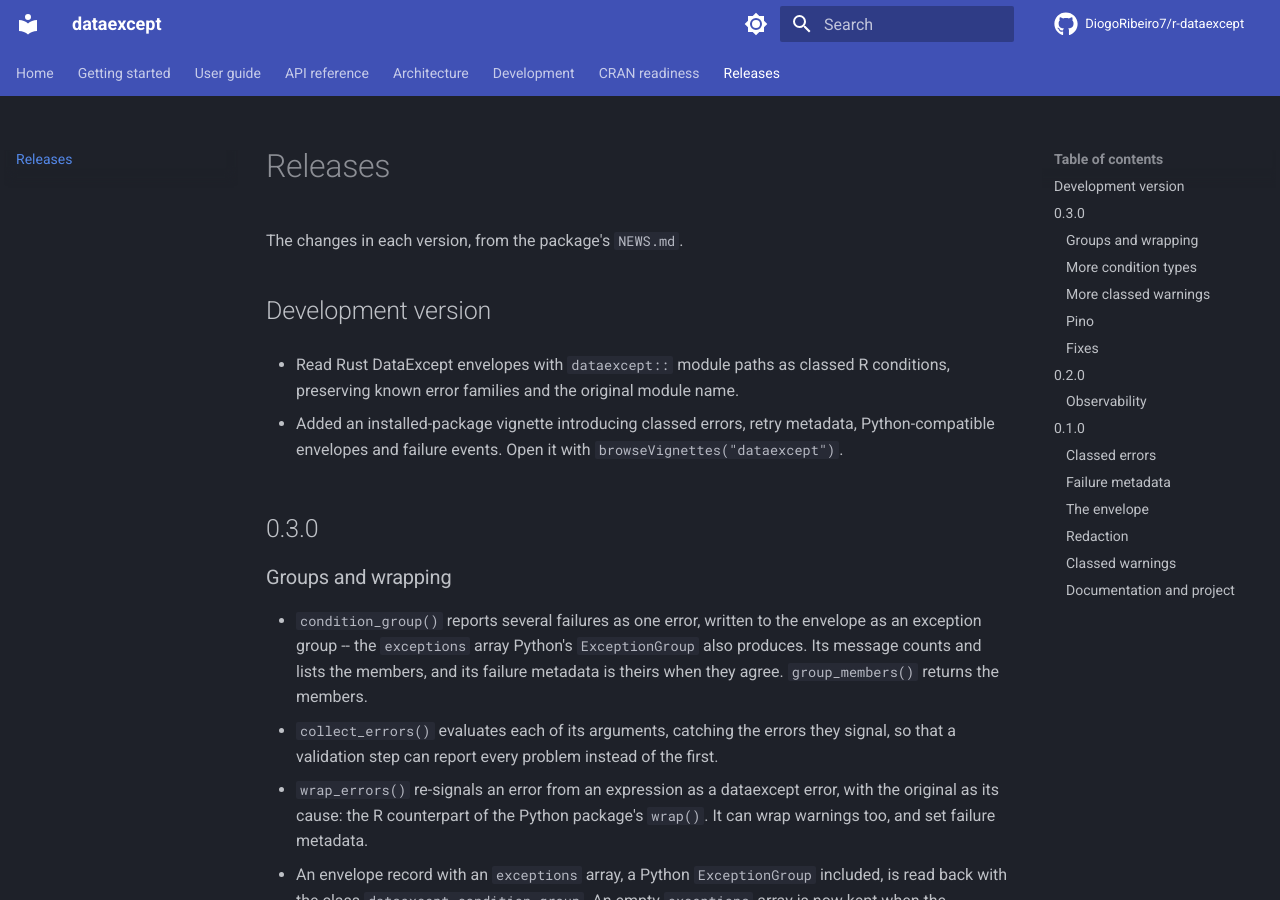
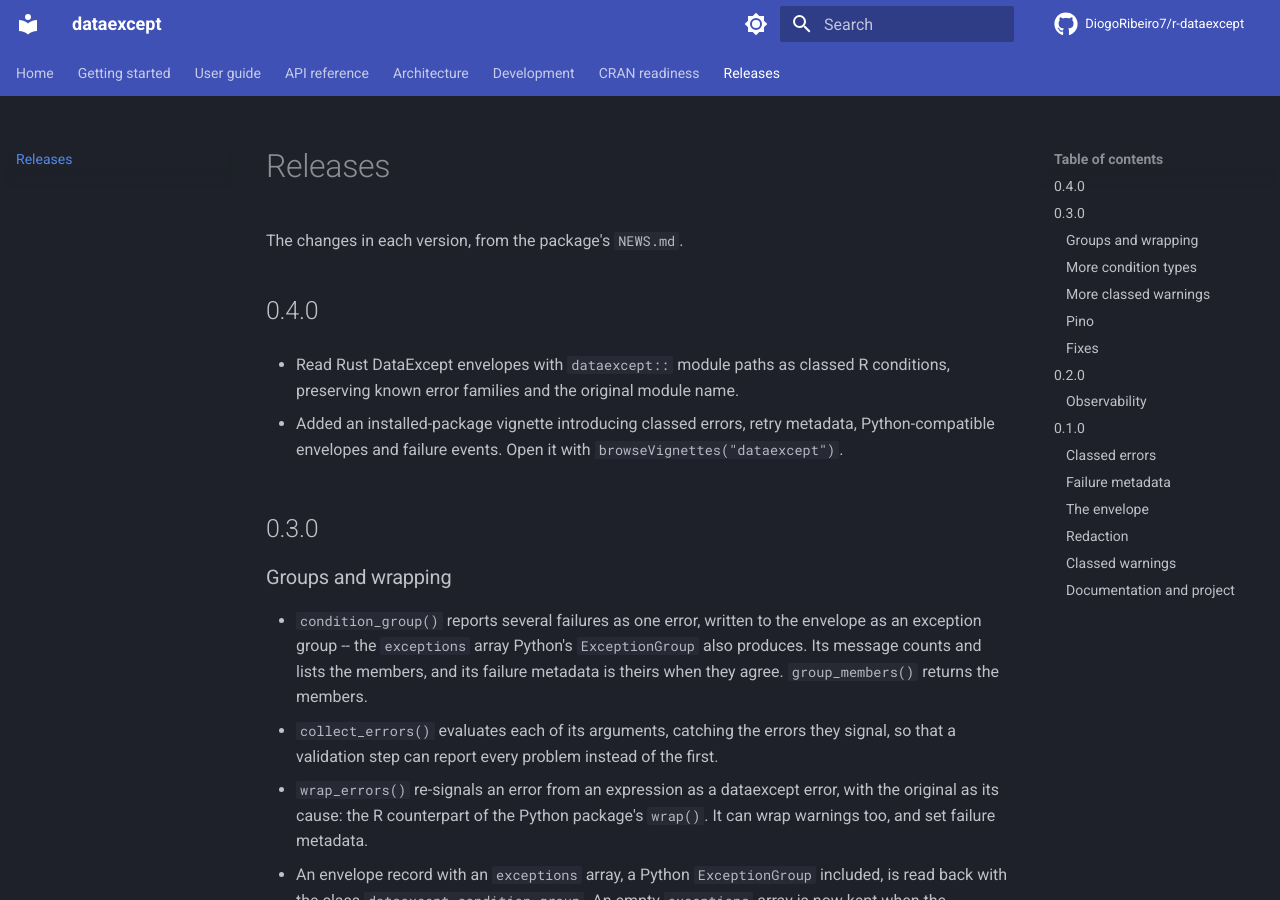
Before and after one commit to DiogoRibeiro7/r-dataexcept, an MkDocs documentation site: the page built from docs/releases.md, in a window 1280 px wide and 900 px high. Built offline with MkDocs 1.6.1 and Material for MkDocs 9.7.7, drawn with Linux system fonts in a browser that asks for light colours; comment, search, counter and statistics services are not loaded.

Commit message:
chore(release): prepare dataexcept 0.4.0

```diff
--- a/docs/releases.md
+++ b/docs/releases.md
@@ -4,7 +4,7 @@
 
 The changes in each version, from the package's `NEWS.md`.
 
-## Development version
+## 0.4.0
 
 - Read Rust DataExcept envelopes with `dataexcept::` module paths as classed R
   conditions, preserving known error families and the original module name.
```
